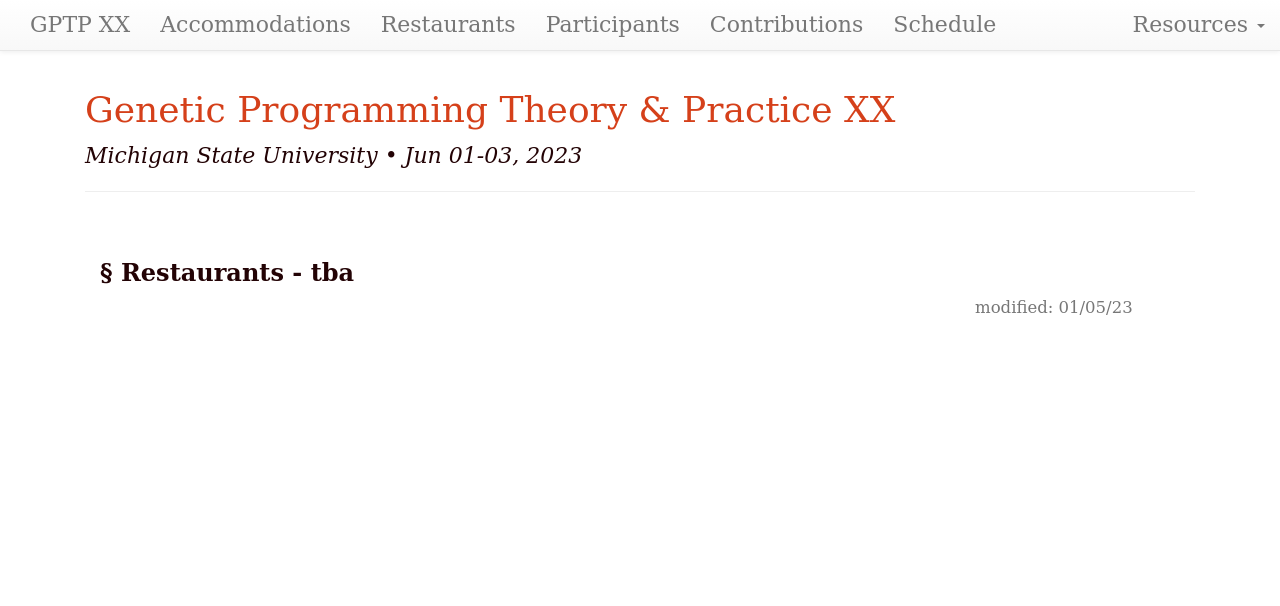
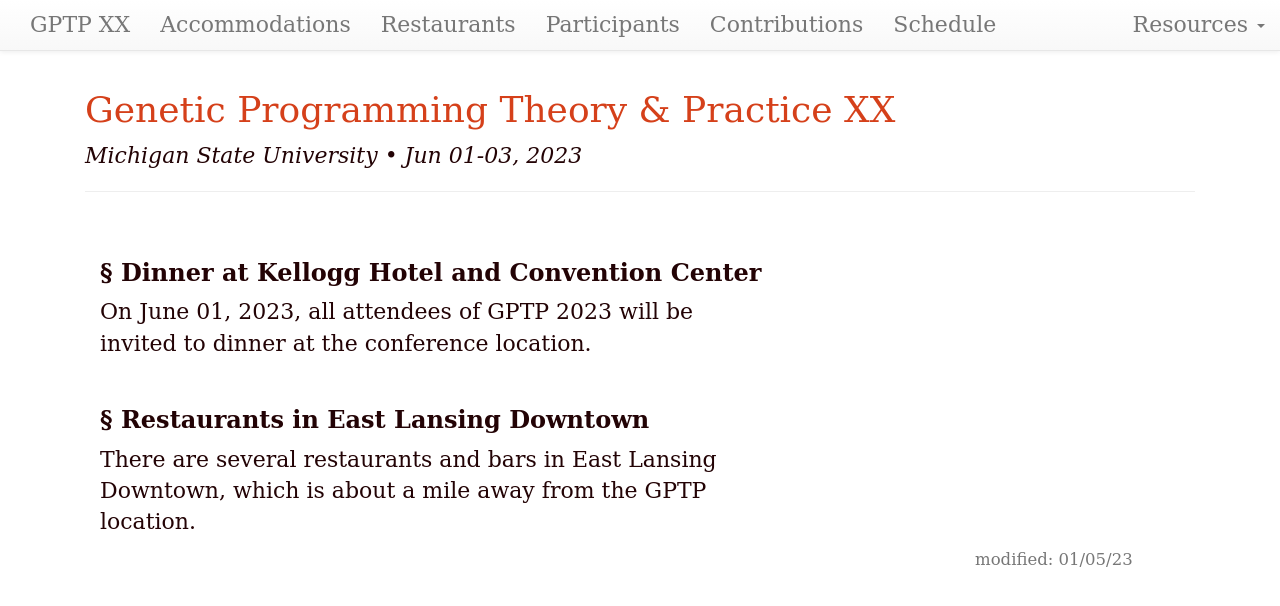
Before and after one commit to GPTP-workshop/gptp-workshop.github.io, a Jekyll site: the page built from restaurants.md, in a window 1280 px wide. Shown: the top 606 px of the page. Built offline with Jekyll 4.4.1, drawn with Linux system fonts in a browser that asks for light colours; our own code applies the rules of GitHub Pages for plain Markdown files.

Commit message:
Update restaurants.md

```diff
--- a/restaurants.md
+++ b/restaurants.md
@@ -5,8 +5,8 @@ roman: "XX"
 dates: "Jun 01-03, 2023"
 ---
 
+### Dinner at Kellogg Hotel and Convention Center
+On June 01, 2023, all attendees of GPTP 2023 will be invited to dinner at the conference location.
 
-
-
-
-### Restaurants - tba
+### Restaurants in East Lansing Downtown
+There are several restaurants and bars in East Lansing Downtown, which is about a mile away from the GPTP location.
```
